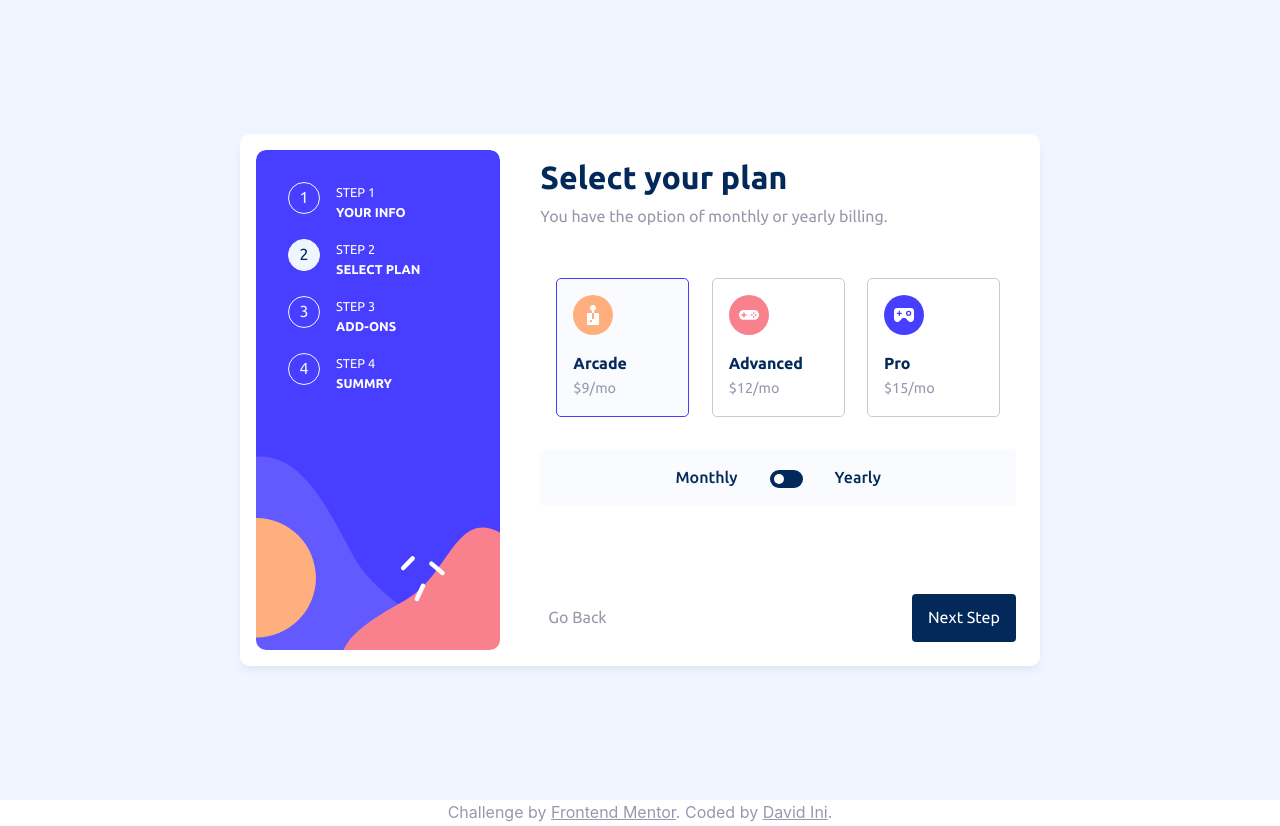
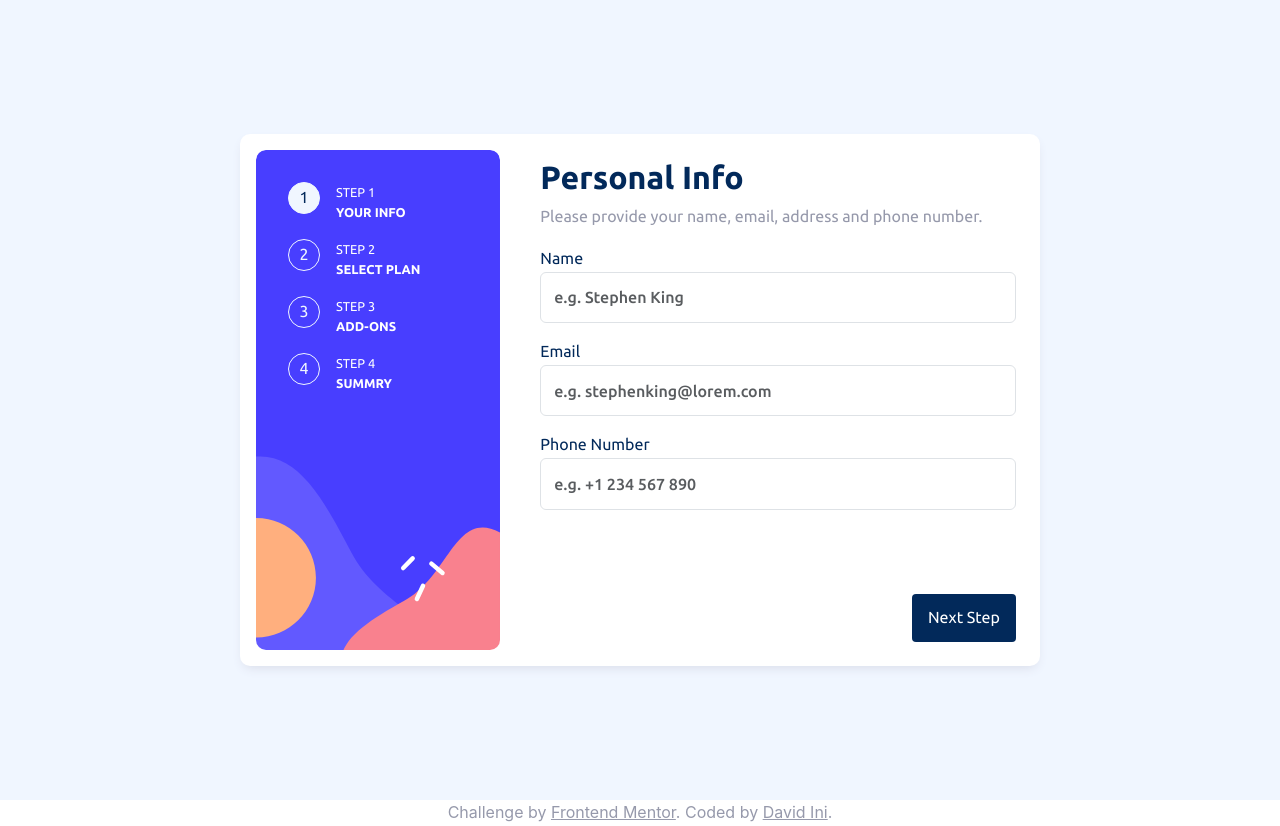
Before and after one commit to inioluwabello/multi-step-form, a Next.js app: page / in a window 1280 px wide. Built offline with nearby package versions, Linux system fonts and the light colour scheme.

Commit message:
Completed

```diff
--- a/pages/index.js
+++ b/pages/index.js
@@ -32,7 +32,7 @@ const Index = () => {
     addOns: [1],
   });
   const [formError, setFormError] = useState({});
-  const [page, setPage] = useState(2);
+  const [page, setPage] = useState(1);
 
   const plans = [
     {
```
